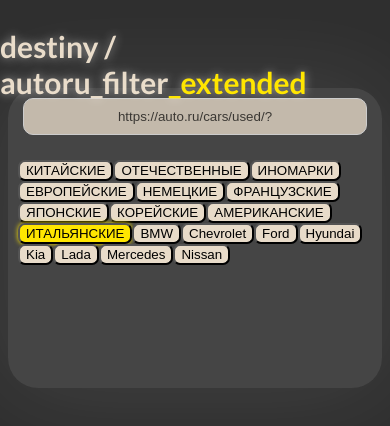
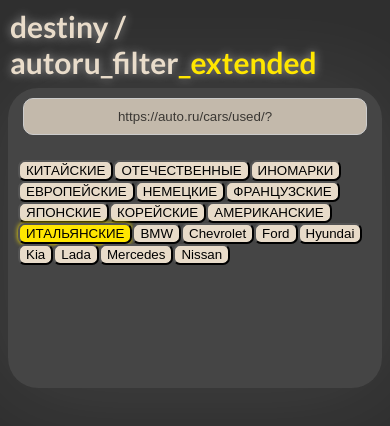
Before and after one commit to destiny503/autoru-filter-extended, a plain HTML site: page index.html in a window 390 px wide. Drawn offline with Linux system fonts and the light colour scheme.

Commit message:
fix adaptive

```diff
--- a/styles.css
+++ b/styles.css
@@ -26,7 +26,13 @@ body {
     margin-top: -60px;
     color: rgba(250, 235, 215, 0.9);
     text-shadow: 0 0 10px rgba(255, 255, 255, 0.5);
+    @media (max-width: 430px) {
+        margin-left: 10px;
+        margin-top: -80px;
+    };
 }
+
+
 .input {
     padding: 10px;
     margin-top: 10px;
```
